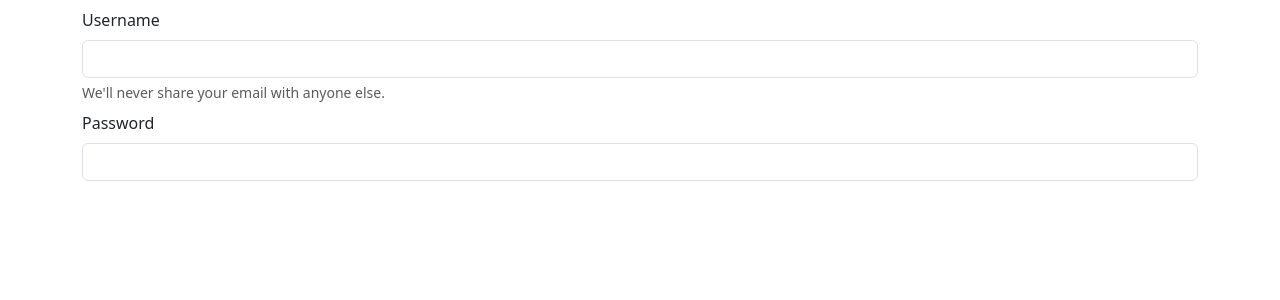
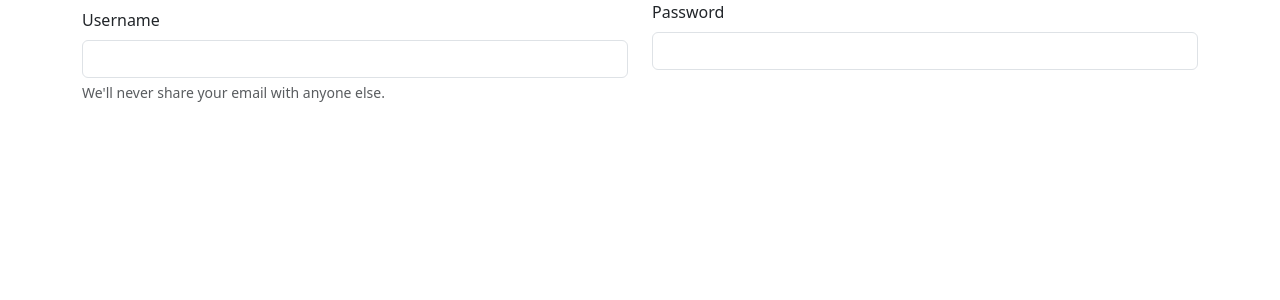
Before and after one commit to MarkRyuo/SalesInventory-SIMS-, a React (Vite) app in the folder client/: page / in a window 1280 px wide. Shown: the top 300 px of the page. Built offline with nearby package versions, Linux system fonts and the light colour scheme.

Commit message:
Subject: Body

```diff
--- a/client/src/App.tsx
+++ b/client/src/App.tsx
@@ -12,13 +12,14 @@ function App() {
               {/* Navbar */}
           </div>
 
-          <div className="container-lg">
+          <form className="container-lg">
               <div className="row">
-              <div className="col">
-                <div className="my-2">
-                    <label htmlFor="username" className="form-label">Username</label>
-                    <input type="text" className="username form-control"/>
-                    <div id="emailHelp" className="form-text">We'll never share your email with anyone else.</div>
+                <div className="col">
+                  <div className="my-2">
+                      <label htmlFor="username" className="form-label">Username</label>
+                      <input type="text" className="username form-control"/>
+                      <div id="emailHelp" className="form-text">We'll never share your email with anyone else.</div>
+                  </div>
                 </div>
 
                 <div className="col">
@@ -27,10 +28,8 @@ function App() {
                       <input type="password" className="password form-control"/>
                     </div>
                 </div>
-
-              </div>
-          </div>
-          </div> {/* end container-lg*/}
+              </div> {/* end row */}
+          </form> {/* end container-lg*/}
       </div>
     </>
   )
```
